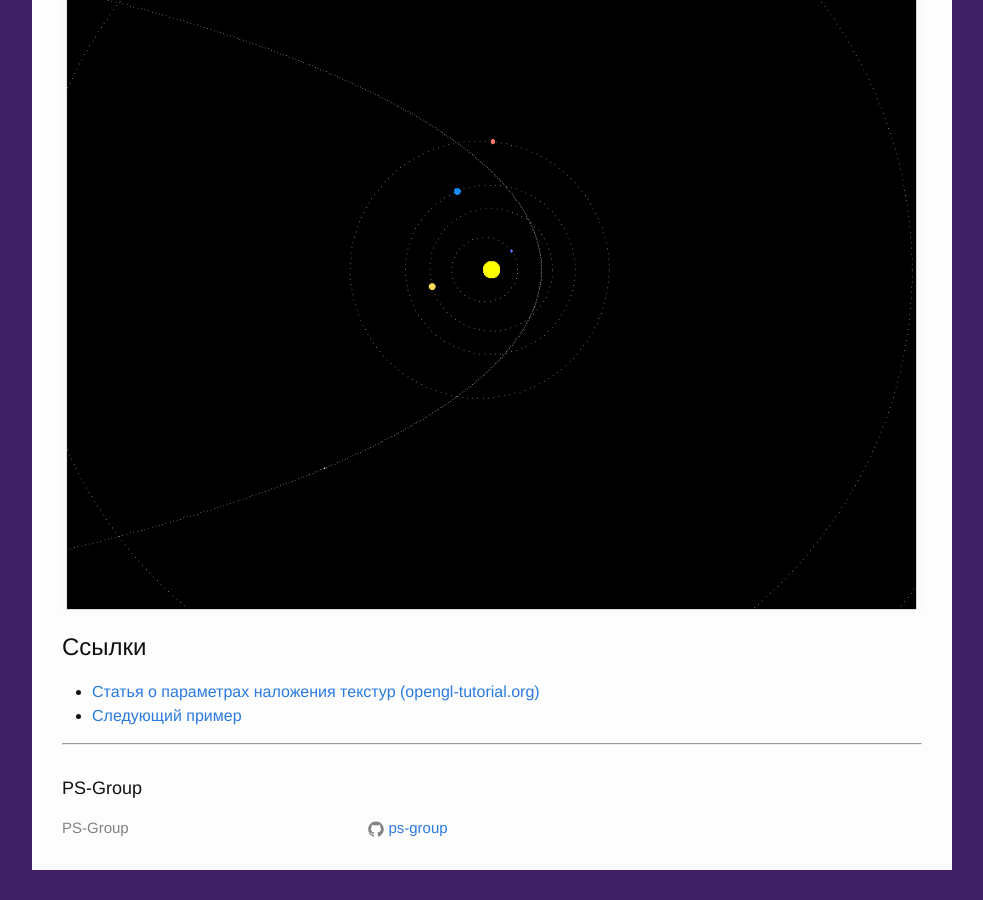
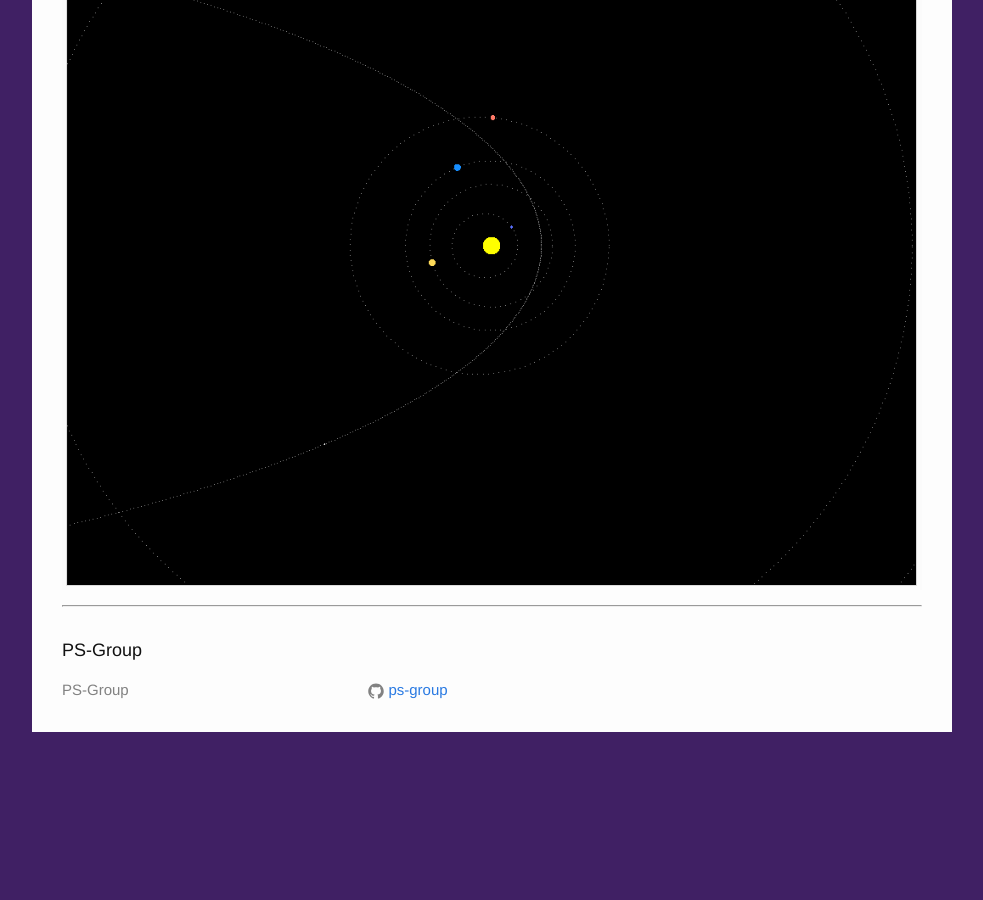
Before and after one commit to ps-group/ps-group.github.io, a Jekyll site: the page built from _opengl/lesson_6.md, in a window 1280 px wide and 900 px high, scrolled down 15833 px. Shown: the whole window, without its empty margins (148-1131 px from the left). Built offline with Jekyll 4.4.1, drawn with Linux system fonts in a browser that asks for light colours; after the commit the page ends 16595 px from its top, so only the background shows below that.

Commit message:
Update lesson_6.md

```diff
--- a/_opengl/lesson_6.md
+++ b/_opengl/lesson_6.md
@@ -604,8 +604,3 @@ void CWindow::OnKeyDown(const SDL_KeyboardEvent &event)
 [Полный пример к статье доступен на github](https://github.com/PS-Group/cg_course_examples/tree/master/lesson_06). Вот так выглядит окно после запуска:
 
 ![Иллюстрация](figures/lesson_6_preview.png)
-
-## Ссылки
-
-- [Статья о параметрах наложения текстур (opengl-tutorial.org)](http://www.opengl-tutorial.org/ru/beginners-tutorials/tutorial-5-a-textured-cube/)
-- [Следующий пример](/opengl/lesson_9.html)
```
